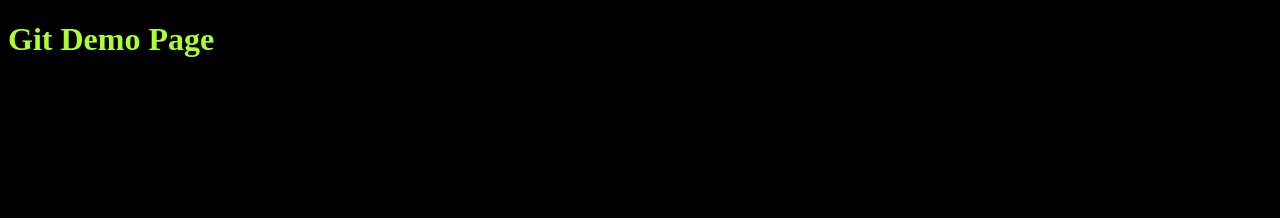
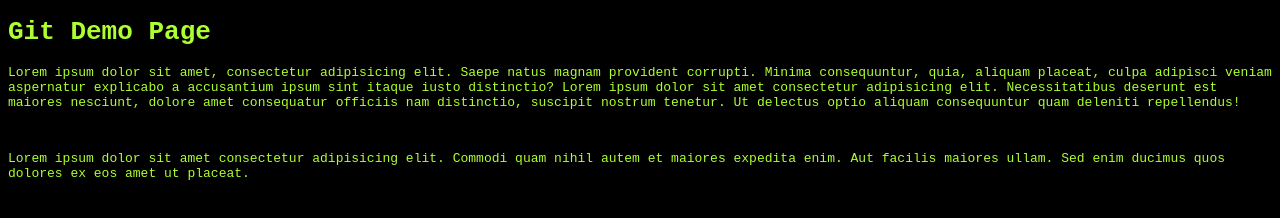
Before and after one commit to ursh2017/Testing, a plain HTML site: page index.html in a window 1280 px wide. Drawn offline with Linux system fonts and the light colour scheme.

Commit message:
changes bg color and font

```diff
--- a/index.html
+++ b/index.html
@@ -9,6 +9,9 @@
   </head>
   <body>
     <h1>Git Demo Page</h1>
+    <p>Lorem ipsum dolor sit amet, consectetur adipisicing elit. Saepe natus magnam provident corrupti. Minima consequuntur, quia, aliquam placeat, culpa adipisci veniam aspernatur explicabo a accusantium ipsum sint itaque iusto distinctio? Lorem ipsum dolor sit amet consectetur adipisicing elit. Necessitatibus deserunt est maiores nesciunt, dolore amet consequatur officiis nam distinctio, suscipit nostrum tenetur. Ut delectus optio aliquam consequuntur quam deleniti repellendus!</p>
+    <br>
+    <p>Lorem ipsum dolor sit amet consectetur adipisicing elit. Commodi quam nihil autem et maiores expedita enim. Aut facilis maiores ullam. Sed enim ducimus quos dolores ex eos amet ut placeat.</p>
     <script src="app.js"></script>
   </body>
 </html>
--- a/styles.css
+++ b/styles.css
@@ -1,4 +1,5 @@
 * {
     color: greenyellow;
     background-color: black;
+    font-family: monospace;
 }
```
